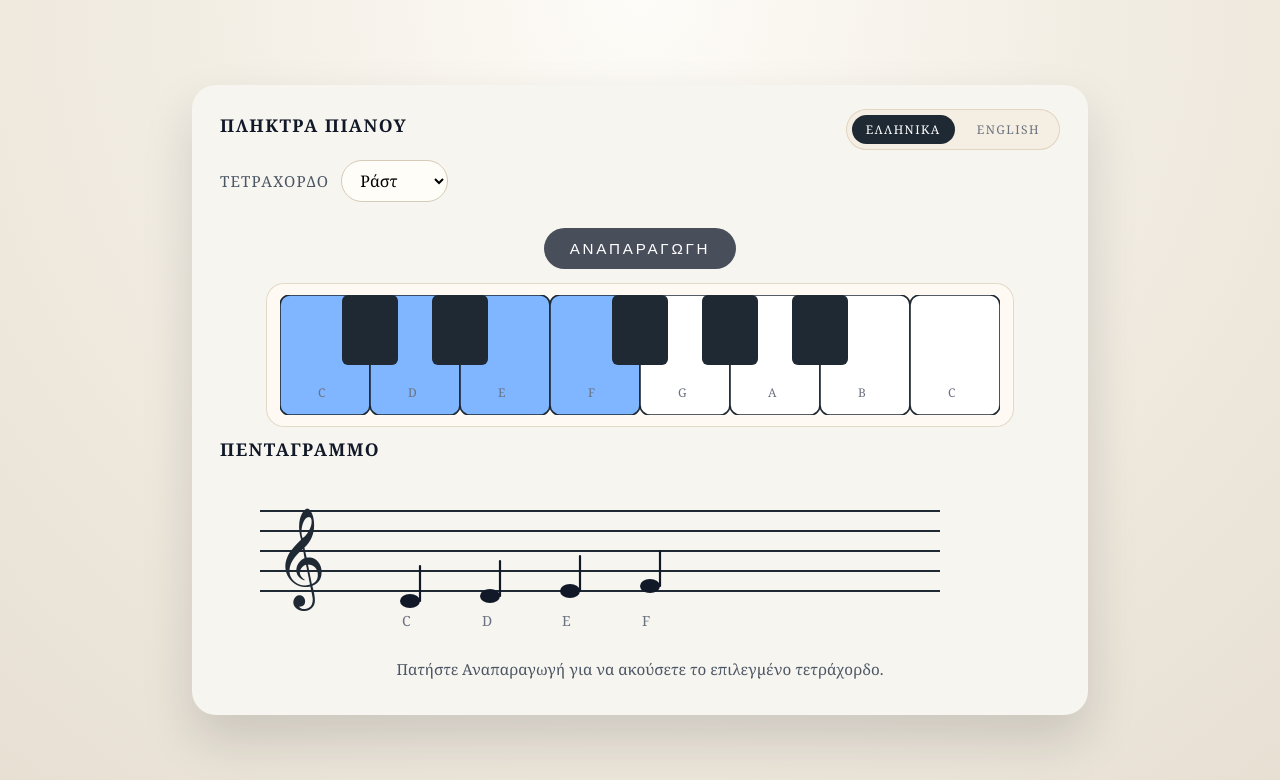
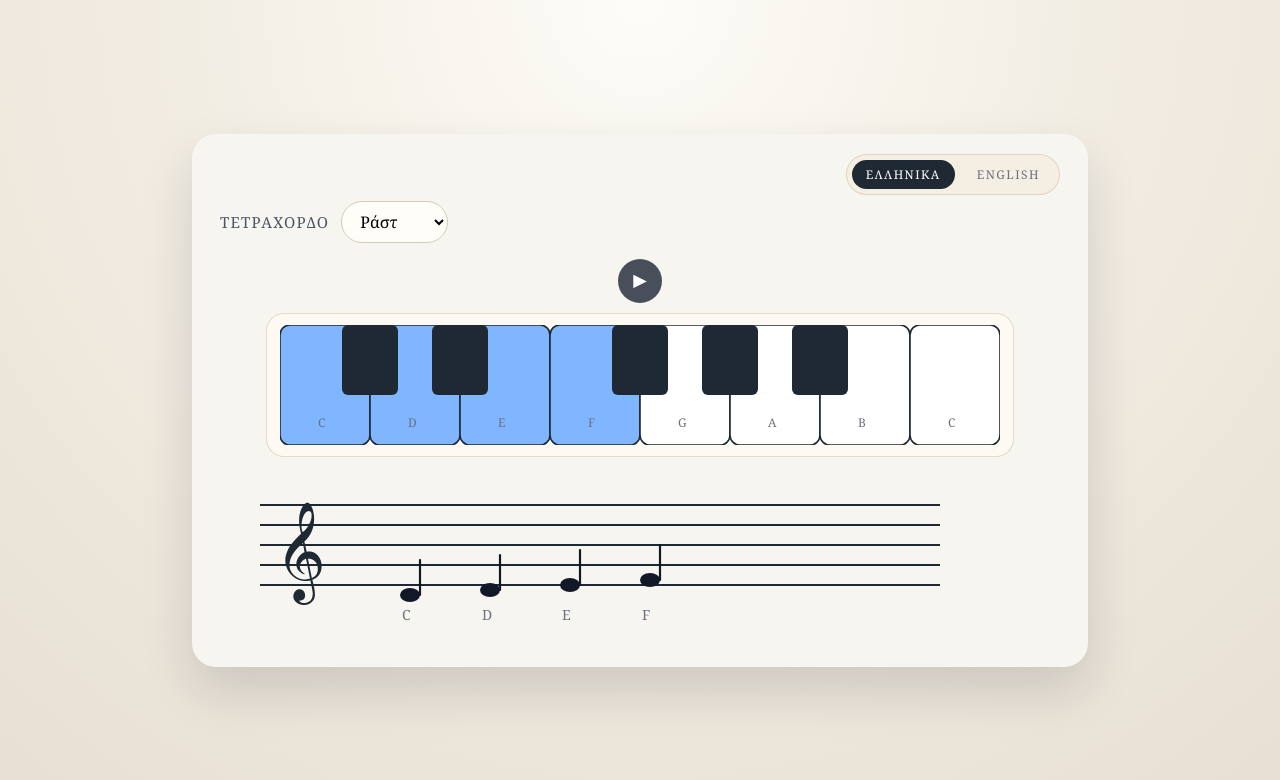
Before and after one commit to greenonion/dromoi, a plain HTML site: page index.html in a window 1280 px wide. Drawn offline with Linux system fonts and the light colour scheme.

Commit message:
Tighten layout and icon-only play button

```diff
--- a/index.html
+++ b/index.html
@@ -28,7 +28,7 @@
       width: min(92vw, 840px);
       background: var(--paper);
       border-radius: 24px;
-      padding: 24px 28px 36px;
+      padding: 20px 28px 32px;
       box-shadow: 0 24px 50px rgba(17, 24, 39, 0.15);
       position: relative;
     }
@@ -36,9 +36,9 @@
     .panel-header {
       display: flex;
       align-items: center;
-      justify-content: space-between;
+      justify-content: flex-end;
       gap: 16px;
-      margin-bottom: 10px;
+      margin-bottom: 6px;
     }
 
     .lang-switcher {
@@ -85,7 +85,7 @@
       display: flex;
       align-items: center;
       gap: 12px;
-      margin-bottom: 18px;
+      margin-bottom: 12px;
       font-size: 0.95rem;
       letter-spacing: 0.08em;
       text-transform: uppercase;
@@ -105,20 +105,19 @@
       display: flex;
       flex-direction: column;
       align-items: center;
-      gap: 14px;
-      padding: 8px 0 10px;
+      gap: 10px;
+      padding: 4px 0 8px;
     }
 
     .play-button {
       display: inline-flex;
       align-items: center;
       justify-content: center;
-      padding: 12px 26px;
+      width: 44px;
+      height: 44px;
       background: var(--overlay);
       color: #fff;
-      font-size: 0.95rem;
-      letter-spacing: 0.18em;
-      text-transform: uppercase;
+      font-size: 1.1rem;
       border: none;
       border-radius: 999px;
       cursor: pointer;
@@ -220,7 +219,6 @@
 <body>
   <div class="panel">
     <div class="panel-header">
-      <h1 class="section-title" data-i18n="section.keys">Πλήκτρα Πιάνου</h1>
       <div class="lang-switcher" role="group" aria-label="Επιλογή γλώσσας" data-i18n-attr="aria-label:aria.language">
         <button type="button" data-lang="el" class="active">Ελληνικά</button>
         <button type="button" data-lang="en">English</button>
@@ -232,7 +230,7 @@
       <select id="tetrachordSelect" aria-label="Επιλογή τετραχόρδου"></select>
     </div>
     <div class="clef-wrapper">
-      <button class="play-button" id="playButton" type="button" data-i18n="button.play">Αναπαραγωγή</button>
+      <button class="play-button" id="playButton" type="button" data-i18n="button.play">▶︎</button>
       <div class="keys-frame" aria-label="Πλήκτρα πιάνου από Ντο σε Ντο" data-i18n-attr="aria-label:aria.keys">
         <svg width="720" height="120" viewBox="0 0 720 120">
           <rect class="white-key" data-note="C" x="0" y="0" width="90" height="120" rx="10" />
@@ -262,7 +260,6 @@
       </div>
     </div>
 
-    <h2 class="section-title" data-i18n="section.staff">Πεντάγραμμο</h2>
     <svg width="760" height="170" viewBox="0 0 760 170" aria-label="Νότες στο πεντάγραμμο" data-i18n-attr="aria-label:aria.staff">
       <line class="staff-line" x1="40" y1="40" x2="720" y2="40" />
       <line class="staff-line" x1="40" y1="60" x2="720" y2="60" />
@@ -298,18 +295,14 @@
       <text class="label" x="422" y="155">F</text>
     </svg>
 
-    <div class="footer" data-i18n="footer.play">Πατήστε Αναπαραγωγή για να ακούσετε το επιλεγμένο τετράχορδο.</div>
   </div>
 
   <script>
     const translations = {
       el: {
         "site.title": "Ελληνικές Λαϊκές Κλίμακες",
-        "section.keys": "Πλήκτρα Πιάνου",
-        "section.staff": "Πεντάγραμμο",
         "label.tetrachord": "Τετράχορδο",
-        "button.play": "Αναπαραγωγή",
-        "footer.play": "Πατήστε Αναπαραγωγή για να ακούσετε το επιλεγμένο τετράχορδο.",
+        "button.play": "▶︎",
         "aria.keys": "Πλήκτρα πιάνου από Ντο σε Ντο",
         "aria.staff": "Νότες στο πεντάγραμμο",
         "aria.tetrachord": "Επιλογή τετραχόρδου",
@@ -319,11 +312,8 @@
       },
       en: {
         "site.title": "Greek Folk Scales",
-        "section.keys": "Piano Keys",
-        "section.staff": "Staff",
         "label.tetrachord": "Tetrachord",
-        "button.play": "Play",
-        "footer.play": "Click Play to hear the selected tetrachord.",
+        "button.play": "▶︎",
         "aria.keys": "Piano keys from C to C",
         "aria.staff": "Notes on the staff",
         "aria.tetrachord": "Select tetrachord",
```
